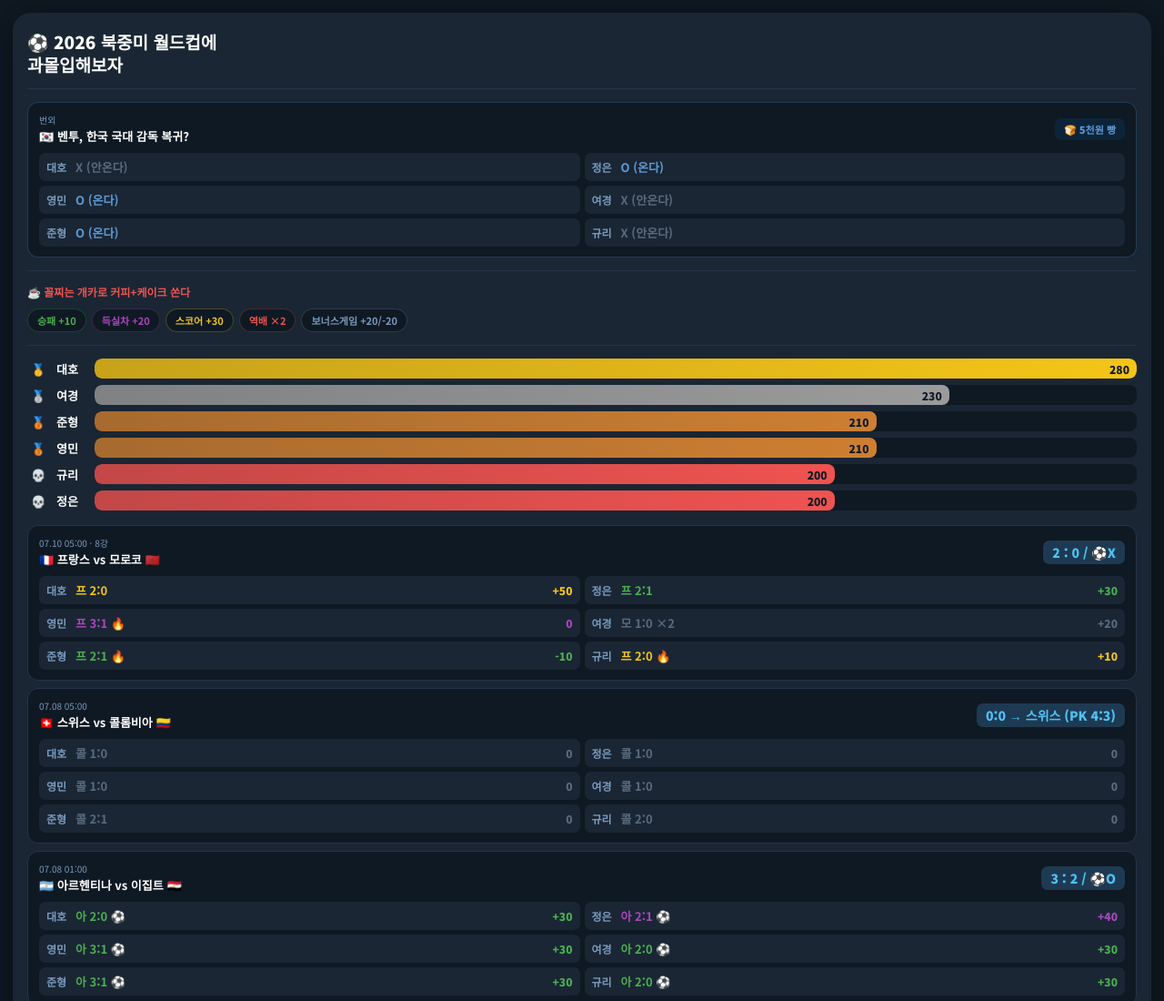
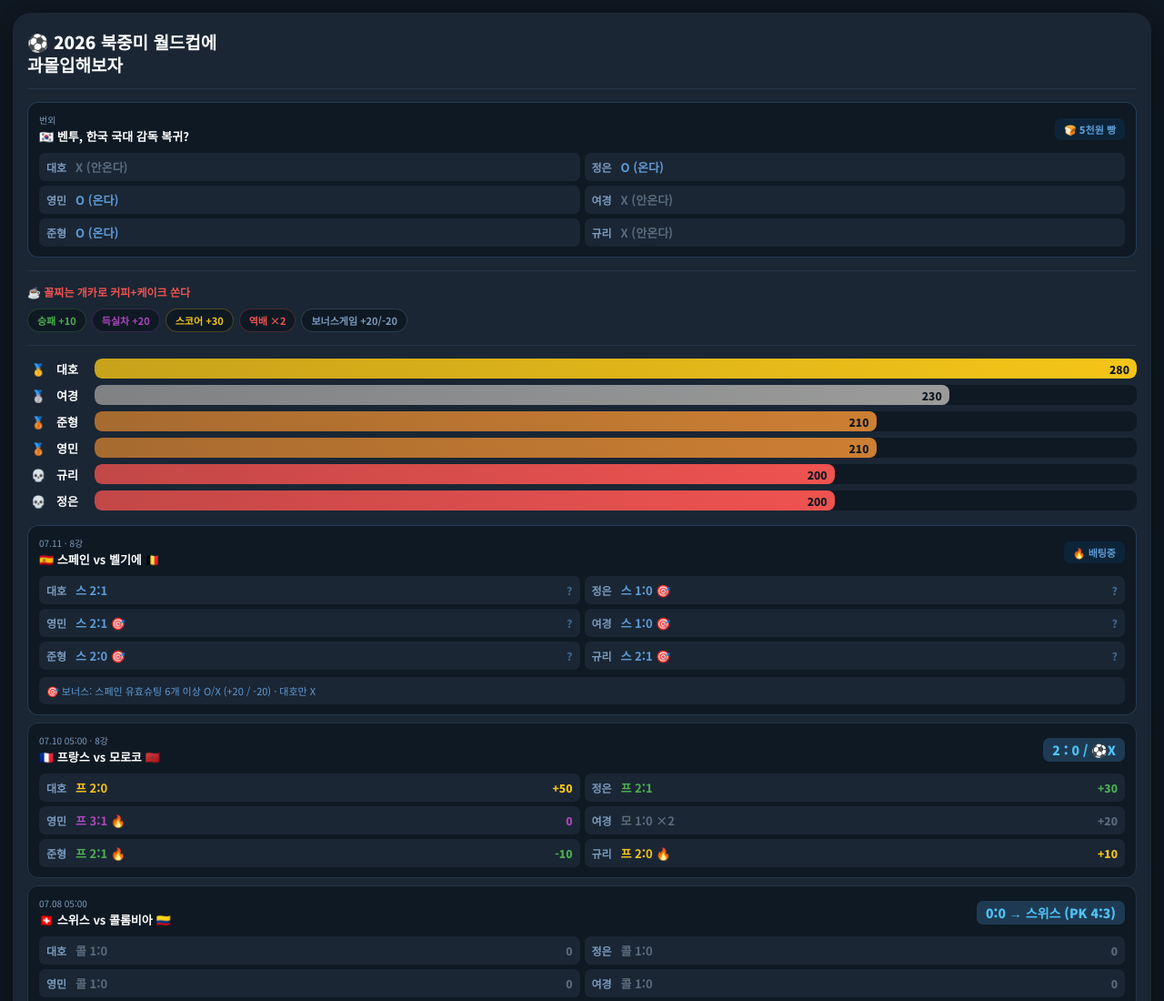
Before and after one commit to jeonyeokyung-dot/worldcup-betting, a plain HTML site: page index.html in a window 1280 px wide. Shown: the top 1100 px of the page at 91% size. Drawn offline with Linux system fonts and the light colour scheme.

Commit message:
Update index.html

```diff
--- a/index.html
+++ b/index.html
@@ -113,6 +113,25 @@
     <div class="bar-row">
       <span class="bar-rank">💀</span><span class="bar-name">정은</span>
       <div class="bar-track"><div class="bar-fill last" style="width:71%"><span class="bar-score">200</span></div></div>
+    </div>
+  </div>
+
+  <!-- 스페인 vs 벨기에 (배팅중) -->
+  <div class="match-block pending">
+    <div class="match-header">
+      <div><span class="match-date">07.11 · 8강</span><div class="match-title">🇪🇸 스페인 vs 벨기에 🇧🇪</div></div>
+      <span class="badge pending">🔥 배팅중</span>
+    </div>
+    <div class="bets-grid">
+      <div class="bet-item pend"><span class="bet-name">대호</span><span class="bet-val">스 2:1</span><span class="bet-pts">?</span></div>
+      <div class="bet-item pend"><span class="bet-name">정은</span><span class="bet-val">스 1:0 🎯</span><span class="bet-pts">?</span></div>
+      <div class="bet-item pend"><span class="bet-name">영민</span><span class="bet-val">스 2:1 🎯</span><span class="bet-pts">?</span></div>
+      <div class="bet-item pend"><span class="bet-name">여경</span><span class="bet-val">스 1:0 🎯</span><span class="bet-pts">?</span></div>
+      <div class="bet-item pend"><span class="bet-name">준형</span><span class="bet-val">스 2:0 🎯</span><span class="bet-pts">?</span></div>
+      <div class="bet-item pend"><span class="bet-name">규리</span><span class="bet-val">스 2:1 🎯</span><span class="bet-pts">?</span></div>
+    </div>
+    <div style="margin-top:8px; padding:7px 8px; background:#1a2634; border-radius:7px; font-size:11px; color:#5e9bd6;">
+      🎯 보너스: 스페인 유효슈팅 6개 이상 O/X (+20 / -20) · 대호만 X
     </div>
   </div>
 
```
